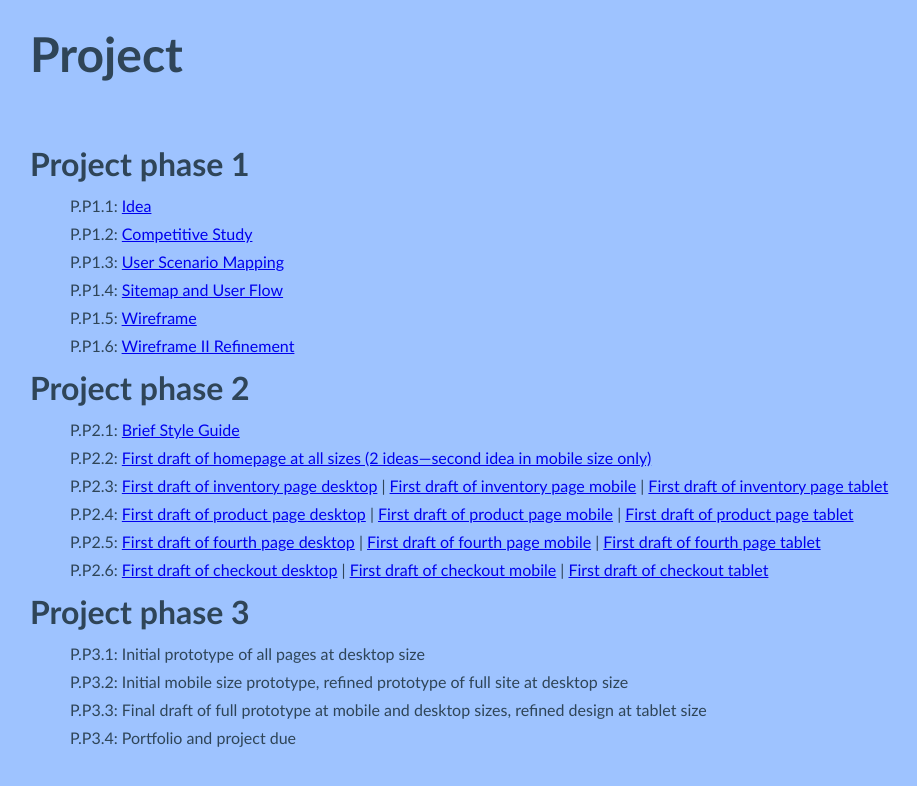
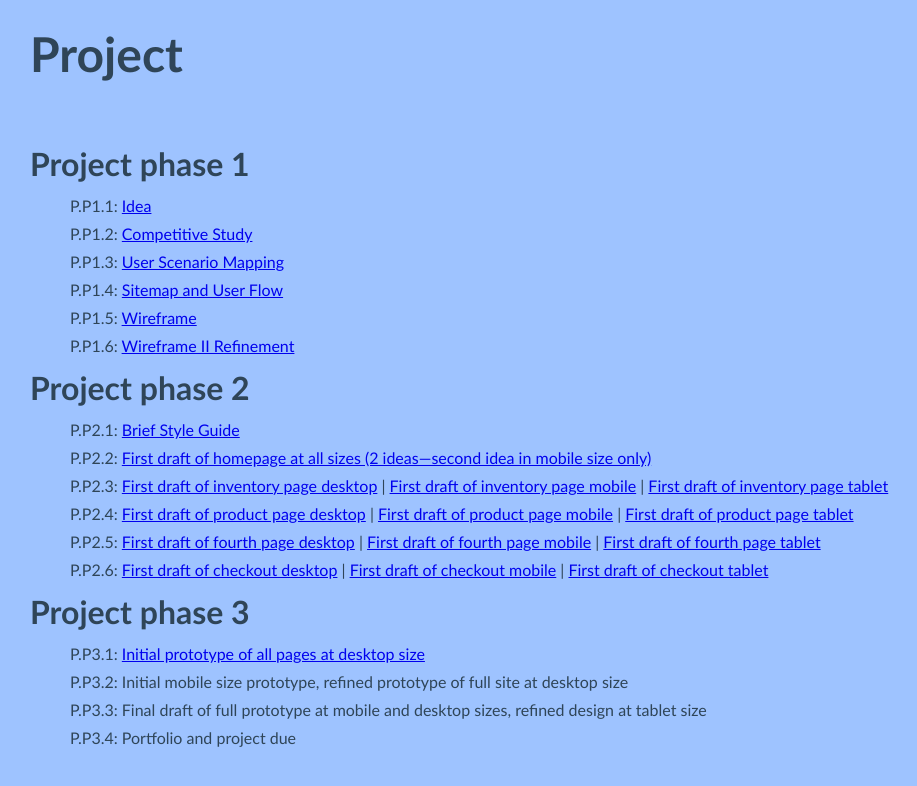
Before and after one commit to KaitlynY28/avt415_f22, a plain HTML site: page index.html in a window 1280 px wide. Shown: the part 755-1541 px from the top of the page, without its empty margins (20-937 px from the left). Drawn offline with Linux system fonts and the light colour scheme.

Commit message:
Add files via upload

```diff
--- a/index.html
+++ b/index.html
@@ -65,7 +65,7 @@ h1 {
     <dd>P.P2.6: <a href="https://xd.adobe.com/view/89e565f1-5dce-4a76-9bdd-079f971bcdd9-dcb6/">First draft of checkout desktop</a> |  <a href="https://xd.adobe.com/view/97b3d507-599c-448a-9162-979cd91b91cd-c2e0/"> First draft of checkout mobile</a> |
 		<a href="https://xd.adobe.com/view/e771da0d-e84a-40f4-94ed-d7842d2decf3-b222/">First draft of checkout tablet</a></dd>
     <dt>Project phase 3</dt>
-    <dd>P.P3.1: Initial prototype of all pages at desktop size</dd>
+    <dd>P.P3.1: <a href="https://xd.adobe.com/view/c33c3dd2-fc64-4d5d-bc99-0aa2e2de408f-966f/">Initial prototype of all pages at desktop size</a></dd>
     <dd>P.P3.2: Initial mobile size prototype, refined prototype of full site at desktop size</dd>
     <dd>P.P3.3: Final draft of full prototype at mobile and desktop sizes, refined design at tablet size</dd>
     <dd>P.P3.4: Portfolio and project due</dd>
```
